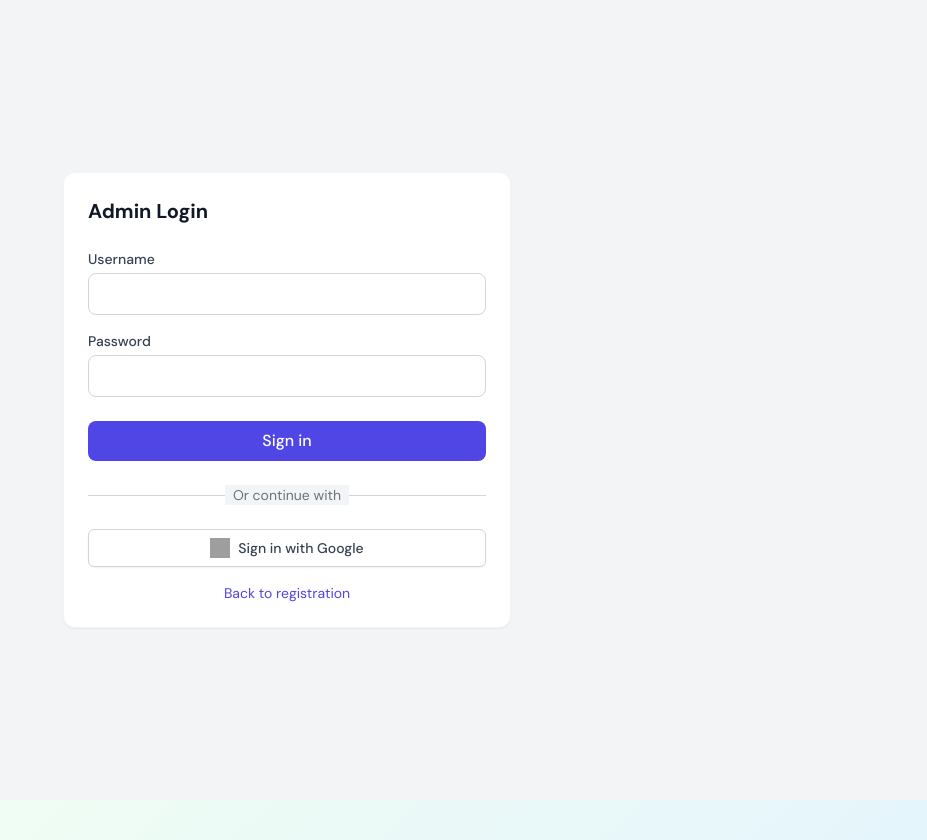
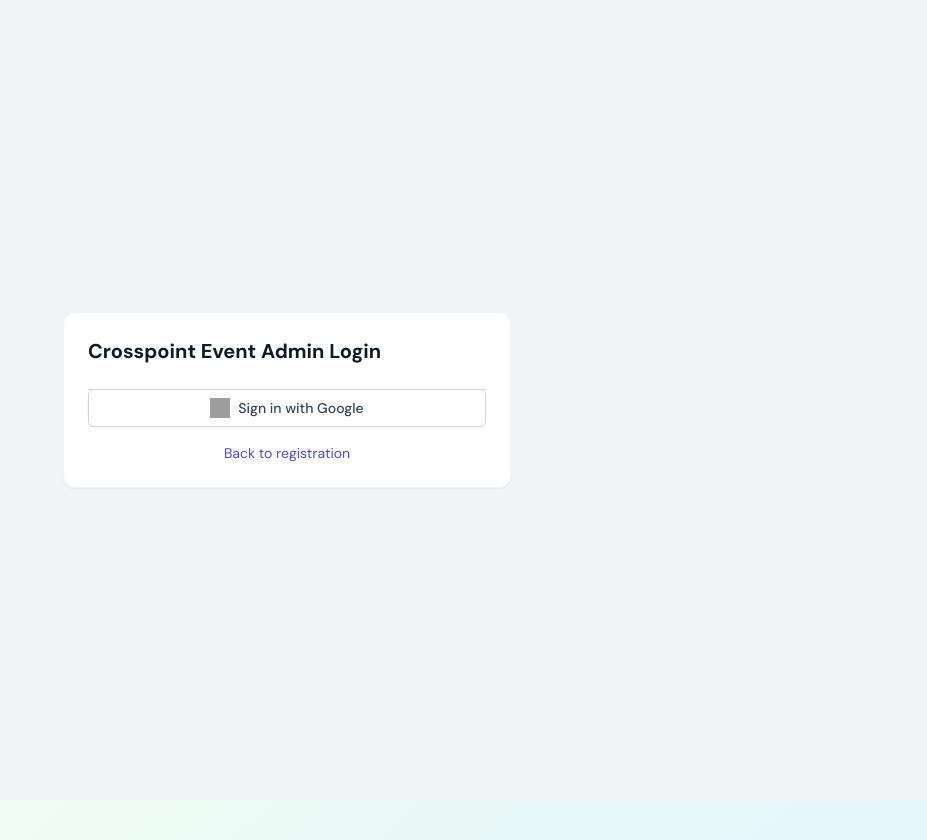
Before and after one commit to cd-ship-it/OnlineRegistration, a PHP site: page /OnlineRegistration/admin in a window 1280 px wide. Shown: the top 840 px of the page, without its empty margins (353-1280 px from the left). Run offline with PHP 8.4, Linux system fonts and the light colour scheme; grey boxes are pictures that could not be loaded.

Commit message:
Change some wording on the registration page.

```diff
--- a/admin/index.php
+++ b/admin/index.php
@@ -27,31 +27,18 @@ layout_head('Admin Login');
 ?>
 <div class="min-h-screen flex items-center justify-center px-4 bg-gray-100">
   <div class="card w-full max-w-md">
-    <h1 class="text-xl font-bold text-gray-900 mb-6">Admin Login</h1>
+    <h1 class="text-xl font-bold text-gray-900 mb-6">Crosspoint Event Admin Login</h1>
     <?php if ($error): ?>
       <p class="text-red-600 text-sm mb-4"><?= htmlspecialchars($error) ?></p>
     <?php endif; ?>
-    <form method="post" action="">
-      <div class="mb-4">
-        <label for="username" class="block text-sm font-medium text-gray-700 mb-1">Username</label>
-        <input type="text" id="username" name="username" required autocomplete="username"
-          value="<?= htmlspecialchars($_POST['username'] ?? '') ?>" class="input-field">
-      </div>
-      <div class="mb-6">
-        <label for="password" class="block text-sm font-medium text-gray-700 mb-1">Password</label>
-        <input type="password" id="password" name="password" required autocomplete="current-password"
-          class="input-field">
-      </div>
-      <button type="submit" class="btn-primary w-full">Sign in</button>
-    </form>
+
 
     <div class="mt-6">
       <div class="relative">
         <div class="absolute inset-0 flex items-center">
           <div class="w-full border-t border-gray-300"></div>
         </div>
-        <div class="relative flex justify-center text-sm"><span class="px-2 bg-gray-100 text-gray-500">Or continue
-            with</span></div>
+
       </div>
       <div class="mt-6">
         <a href="<?= APP_URL ?>/admin/google-login.php"
--- a/register.php
+++ b/register.php
@@ -209,7 +209,7 @@ $card_img = rtrim(parse_url(APP_URL, PHP_URL_PATH) ?: '', '/') . '/img/email_her
             </div>
             <div>
               <label for="emergency_contact_relationship"
-                class="block text-sm font-medium text-gray-700 mb-1">Relationship<?= req_star('emergency_contact_relationship') ?></label>
+                class="block text-sm font-medium text-gray-700 mb-1">Relationship to the child(ren)<?= req_star('emergency_contact_relationship') ?></label>
               <input type="text" id="emergency_contact_relationship" name="emergency_contact_relationship" maxlength="50"<?= req('emergency_contact_relationship') ?>
                 value="<?= htmlspecialchars($form['emergency_contact_relationship']) ?>" class="input-field">
             </div>
```
